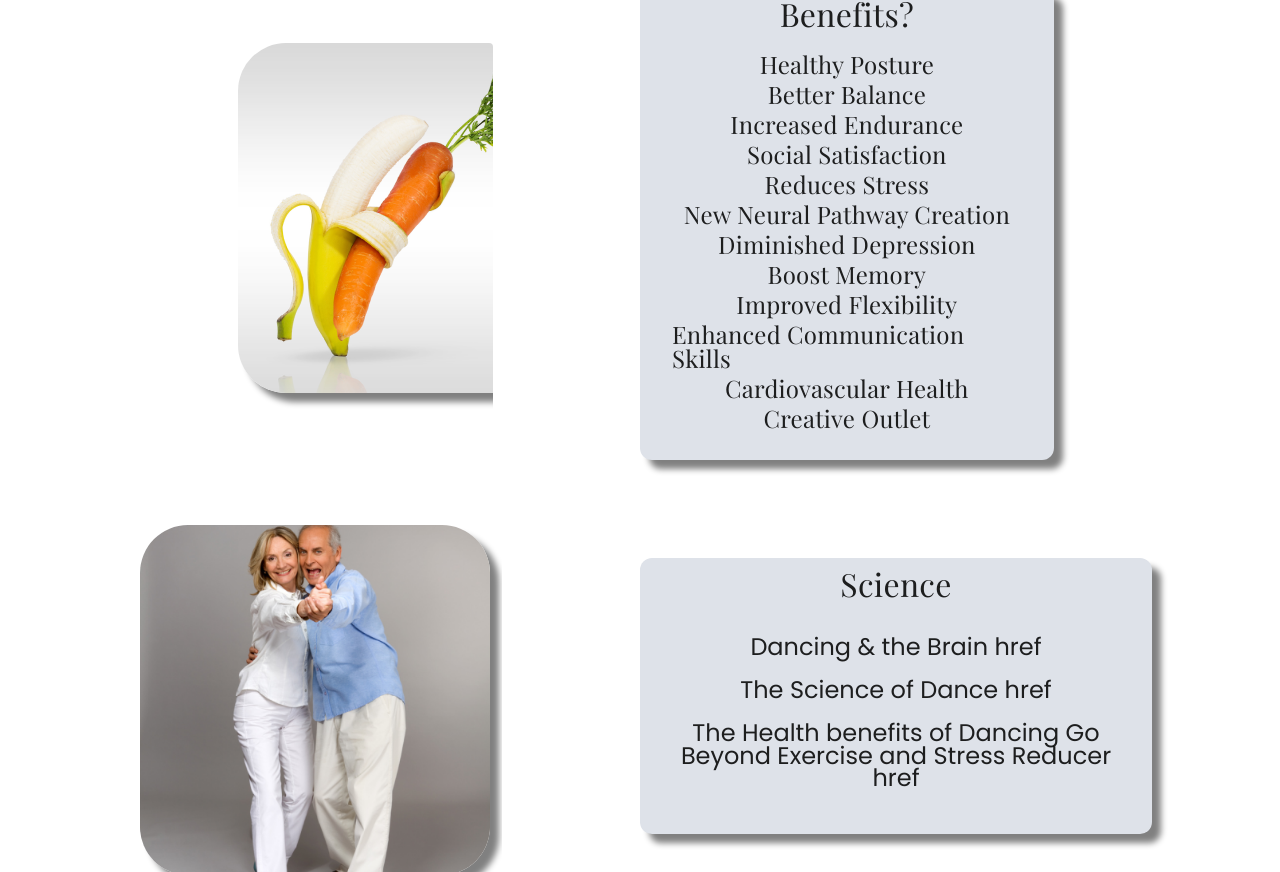
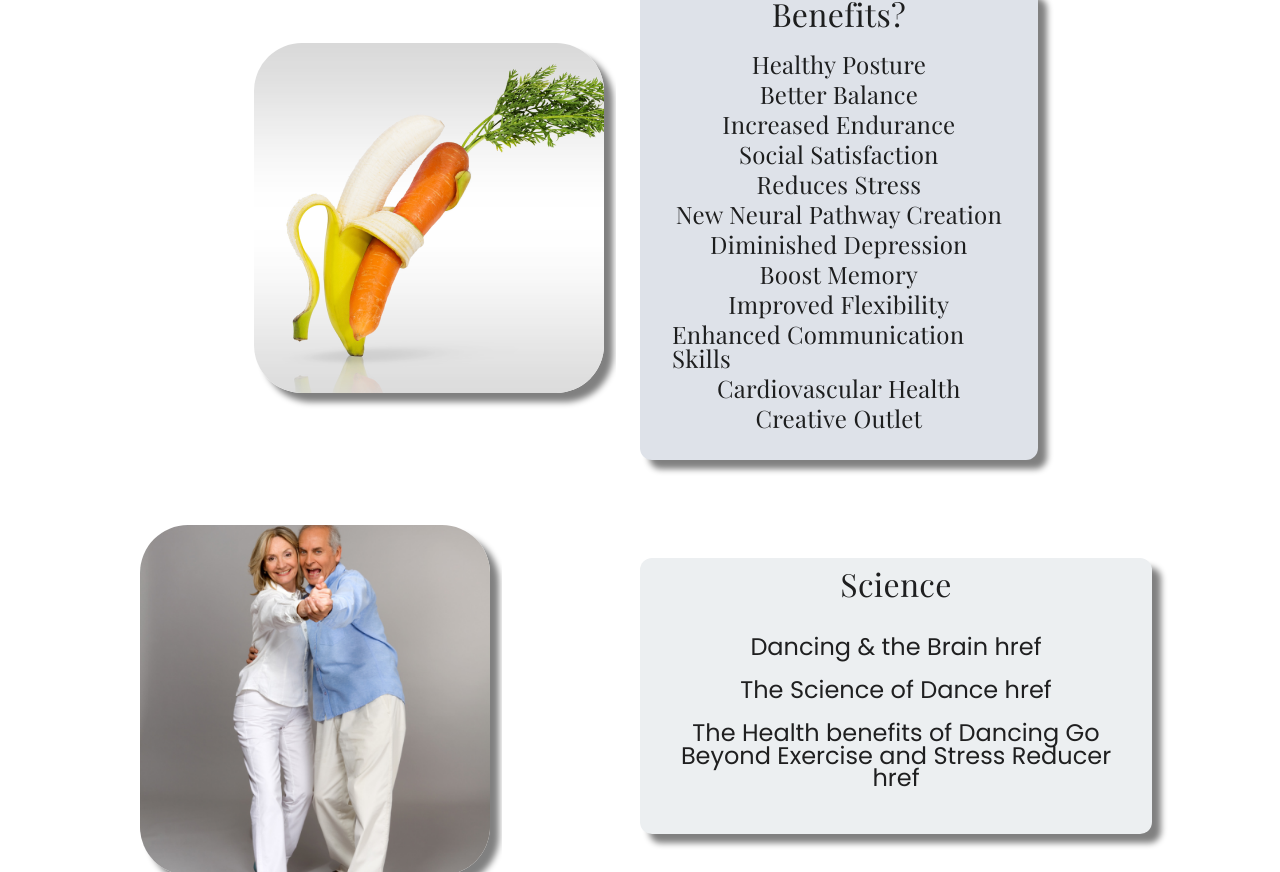
Before and after one commit to th2n10s4u/embd-website, a React (Create React App) app: page / in a window 1280 px wide. Shown: the part 3741-4613 px from the top of the page. Built offline with nearby package versions, Linux system fonts and the light colour scheme.

Commit message:
Update TemplateCard.js
Added a conditional for header and body text for the card to be rendered.

```diff
--- a/src/assets/components/TemplateCard.js
+++ b/src/assets/components/TemplateCard.js
@@ -105,6 +105,9 @@ export default function TemplateCard(props) {
 
       {/*Brainstorm how to make this card conditional,
         Also figure out spacing between both props for consistent alignment */}
+      {(props.CardContentHeaderFirstLine ||
+        props.CardContentBody ||
+        props.CardContentBodySentenceOne) && (
         <Card
           elevation={0}
           sx={{
@@ -113,8 +116,8 @@ export default function TemplateCard(props) {
             flexBasis: "50%",
             alignSelf: "center",
             marginBottom: "25px",
-          //(MAKE ALL OF THE BELOW STYLING CONDITIONAL WITH PROPS.BACKGROUND)
-          background: props.background ? "#DEE2E9" : null,
+            //(MAKE ALL OF THE BELOW STYLING CONDITIONAL WITH PROPS.BACKGROUND) you can use the same property for multiple styles.
+            background: props.background ? "#eceff1" : null, // Searching for similar colors in mui:"#DEE2E9"
             boxShadow: props.background ? "9px 9px 6px grey" : null,
             borderRadius: props.background ? "12px" : null,
           }}
@@ -195,7 +198,7 @@ export default function TemplateCard(props) {
             </Typography>
           </CardContent>
         </Card>
-
+      )}
       {/* Added List Item from TemplateTextCard
           Need to figure out how to add {props.}
       <Typography
```
Lines whose indentation alone changed are shown as unchanged.
